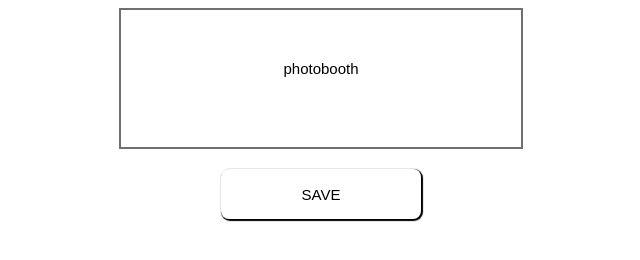
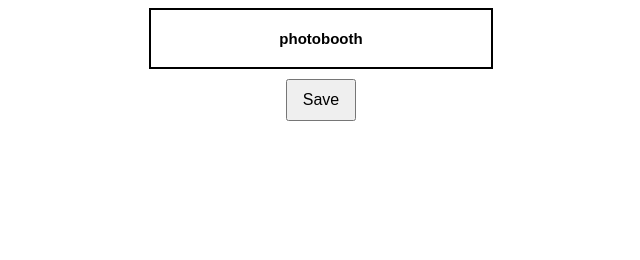
Before and after one commit to charlysss-l/photobooth, a plain HTML site: page photostrip.html in a window 1280 px wide. Shown: the whole page, without its empty margins (319-959 px from the left). Drawn offline with nearby package versions, Linux system fonts and the light colour scheme.

Commit message:
Mirror photo

```diff
--- a/photostrip.css
+++ b/photostrip.css
@@ -2,16 +2,16 @@
 body {
     text-align: center;
     font-family: Arial, sans-serif;
-    height: 100vh;
+    background: white;
 }
 
 
 .photostrip {
     width: 320px;
     margin: auto;
-    padding: 40px;
+    padding: 10px;
     background: white;
-    border: 2px solid rgba(0, 0, 0, 0.562);
+    border: 2px solid black;
     display: flex;
     flex-direction: column;
     align-items: center;
@@ -20,29 +20,20 @@ body {
 .photostrip img {
     width: 100%;
     margin-bottom: 5px;
+    transform: scaleX(-1);
 }
 
 h1 {
-
+    margin: 10px;
     font-size: 15px;
     font-family:Arial, Helvetica, sans-serif;
-    font-weight: 200;
-    text-transform:lowercase;
+    text-transform: lowercase;
     text-align: center;
-    margin-bottom: 30px;
-
 }
 
 button {
-    background: white;
-    box-shadow: 1px 1px 1px 1px black;
-    width: 200px;
-    height: 50px;
-    border-radius: 8px;
-    font-size: 15px;
-    text-transform: uppercase;
-    margin-top: 20px;
-    border: none;
+    margin-top: 10px;
+    padding: 10px 15px;
+    font-size: 16px;
     cursor: pointer;
-    transition: transform 0.2s ease-in-out;
 }
--- a/script.js
+++ b/script.js
@@ -16,6 +16,7 @@ function startCamera() {
         .then(camStream => {
             stream = camStream;
             video.srcObject = stream;
+            video.style.transform = "scaleX(-1)"
         })
         .catch(error => {
             alert("Camera access denied! Please allow camera permissions.");
```
